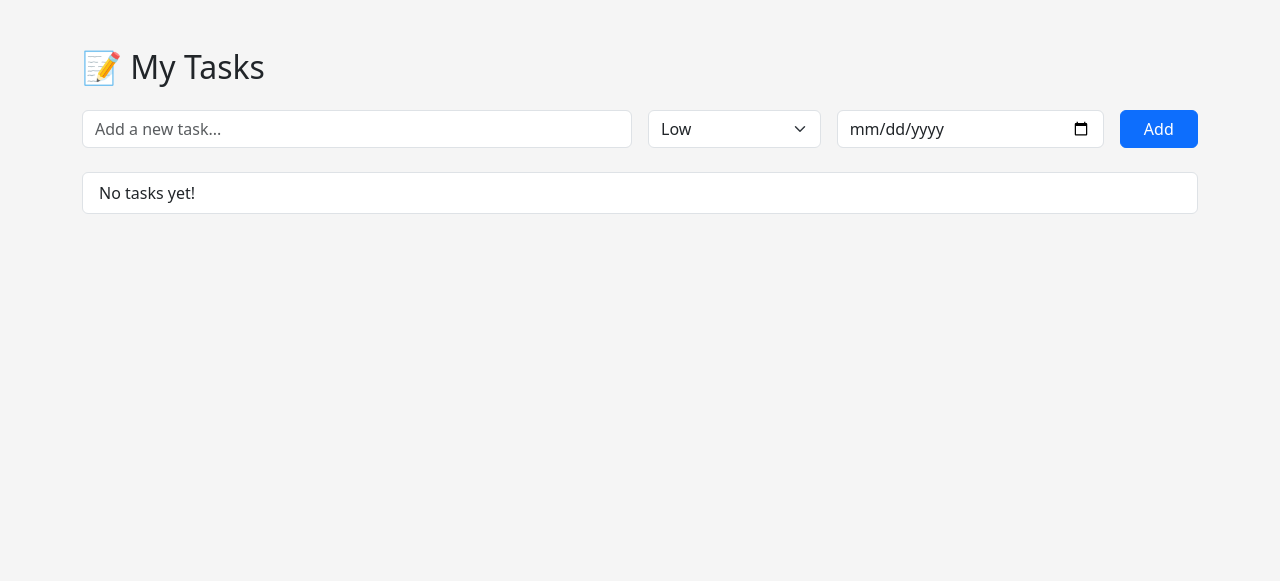
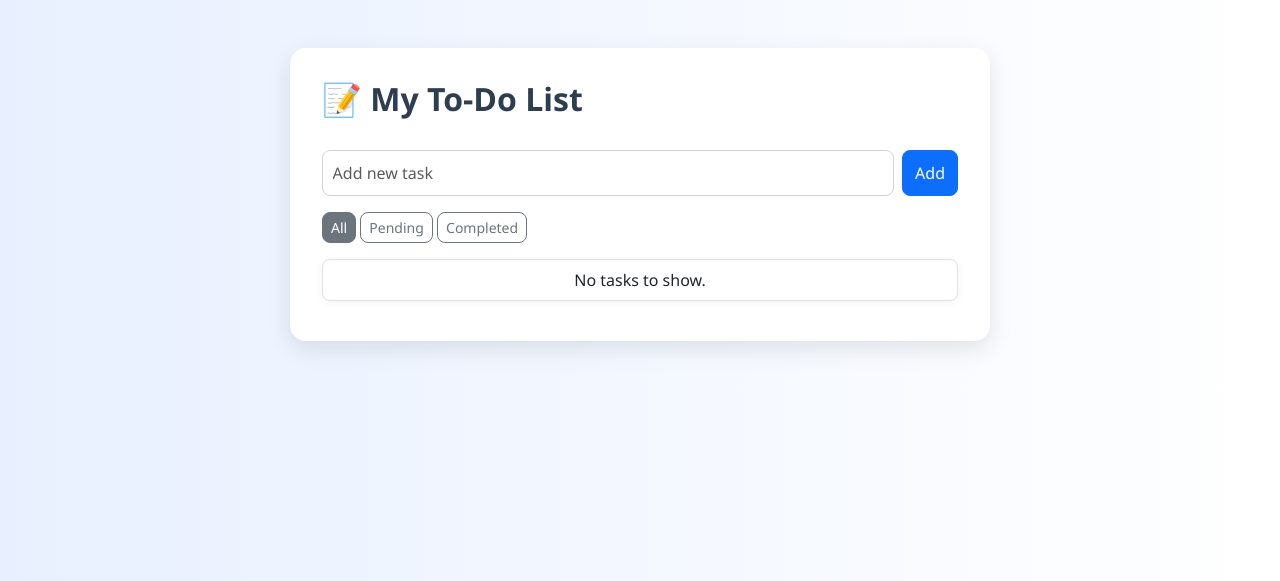
Before and after one commit to kvekariya-01/internship_project2, a Flask app: page / in a window 1280 px wide. Shown: the top 581 px of the page. Run offline with Flask 3, Linux system fonts and the light colour scheme.

Commit message:
Fix runtime init for Render

```diff
--- a/app.py
+++ b/app.py
@@ -1,44 +1,60 @@
-from flask import Flask, render_template, request, redirect, url_for
-from models import db, Task
-from datetime import datetime
-import os
+from flask import Flask, render_template, request, redirect
+from flask_sqlalchemy import SQLAlchemy
 
 app = Flask(__name__)
 app.config['SQLALCHEMY_DATABASE_URI'] = 'sqlite:///tasks.db'
 app.config['SQLALCHEMY_TRACK_MODIFICATIONS'] = False
-db.init_app(app)
+db = SQLAlchemy(app)
+
+class Task(db.Model):
+    id = db.Column(db.Integer, primary_key=True)
+    content = db.Column(db.String(200), nullable=False)
+    completed = db.Column(db.Boolean, default=False)
 
 with app.app_context():
     db.create_all()
 
 @app.route('/')
 def index():
-    tasks = Task.query.order_by(Task.created_at.desc()).all()
-    return render_template('index.html', tasks=tasks)
+    filter_by = request.args.get("filter", "all")
+    if filter_by == "completed":
+        tasks = Task.query.filter_by(completed=True).all()
+    elif filter_by == "pending":
+        tasks = Task.query.filter_by(completed=False).all()
+    else:
+        tasks = Task.query.all()
+    return render_template('index.html', tasks=tasks, filter_by=filter_by)
 
 @app.route('/add', methods=['POST'])
 def add():
     content = request.form['content']
-    priority = request.form.get('priority', 'Low')
-    due_date = request.form.get('due_date') or None
-    task = Task(content=content, priority=priority, due_date=due_date)
-    db.session.add(task)
-    db.session.commit()
-    return redirect(url_for('index'))
-
-@app.route('/complete/<int:id>')
-def complete(id):
-    task = Task.query.get_or_404(id)
-    task.complete = not task.complete
-    db.session.commit()
-    return redirect(url_for('index'))
+    if content:
+        task = Task(content=content)
+        db.session.add(task)
+        db.session.commit()
+    return redirect('/')
 
 @app.route('/delete/<int:id>')
 def delete(id):
     task = Task.query.get_or_404(id)
     db.session.delete(task)
     db.session.commit()
-    return redirect(url_for('index'))
+    return redirect('/')
+
+@app.route('/complete/<int:id>')
+def complete(id):
+    task = Task.query.get_or_404(id)
+    task.completed = not task.completed
+    db.session.commit()
+    return redirect('/')
+
+@app.route('/edit/<int:id>', methods=['POST'])
+def edit(id):
+    task = Task.query.get_or_404(id)
+    new_content = request.form[f'edit-{id}']
+    task.content = new_content
+    db.session.commit()
+    return redirect('/')
 
 if __name__ == '__main__':
     app.run(debug=True)
--- a/static/css/style.css
+++ b/static/css/style.css
@@ -1,3 +1,65 @@
 body {
-    background-color: #f5f5f5;
+  background: linear-gradient(to right, #e8f0ff, #ffffff);
+  font-family: 'Segoe UI', Tahoma, Geneva, Verdana, sans-serif;
 }
+
+.container {
+  max-width: 700px;
+  padding: 2rem;
+  background: white;
+  border-radius: 16px;
+  box-shadow: 0 8px 24px rgba(0, 0, 0, 0.1);
+}
+
+h2 {
+  font-weight: 700;
+  color: #2c3e50;
+}
+
+input[type="text"] {
+  border-radius: 8px;
+  padding: 0.6rem;
+  border: 1px solid #ced4da;
+  transition: border-color 0.3s ease;
+}
+
+input[type="text"]:focus {
+  border-color: #0d6efd;
+  outline: none;
+  box-shadow: 0 0 0 0.2rem rgba(13, 110, 253, 0.2);
+}
+
+.btn {
+  border-radius: 8px;
+  font-weight: 500;
+}
+
+.btn-outline-info:hover {
+  background-color: #0dcaf0;
+  color: white;
+}
+
+.btn-outline-success:hover {
+  background-color: #198754;
+  color: white;
+}
+
+.btn-outline-danger:hover {
+  background-color: #dc3545;
+  color: white;
+}
+
+.list-group-item {
+  border-radius: 8px !important;
+  margin-bottom: 8px;
+  box-shadow: 0 2px 8px rgba(0, 0, 0, 0.05);
+  transition: all 0.2s ease;
+}
+
+.list-group-item:hover {
+  background-color: #f8f9fa;
+}
+
+.text-decoration-line-through {
+  color: #6c757d;
+}
--- a/templates/index.html
+++ b/templates/index.html
@@ -1,43 +1,49 @@
-{% extends 'base.html' %}
-{% block content %}
-<h2 class="mb-4">📝 My Tasks</h2>
+<!DOCTYPE html>
+<html lang="en" data-bs-theme="light">
+<head>
+  <meta charset="UTF-8" />
+  <title>Flask To-Do App</title>
+  <meta name="viewport" content="width=device-width, initial-scale=1" />
+  <link href="https://cdn.jsdelivr.net/npm/bootstrap@5.3.3/dist/css/bootstrap.min.css" rel="stylesheet">
+  <link rel="stylesheet" href="{{ url_for('static', filename='css/style.css') }}">
+  <script>
+    // Dark mode preference using localStorage
+    document.documentElement.setAttribute('data-bs-theme',
+      localStorage.getItem('theme') || 'light');
+  </script>
+</head>
+<body class="bg-body-tertiary">
+<div class="container my-5">
+  <div class="d-flex justify-content-between align-items-center mb-4">
+    <h2 class="fw-bold">📝 My To-Do List</h2>
+  </div>
 
-<form action="/add" method="POST" class="row g-3 mb-4">
-  <div class="col-md-6">
-    <input type="text" name="content" class="form-control" placeholder="Add a new task..." required>
+  <form action="/add" method="POST" class="d-flex mb-3">
+    <input type="text" name="content" class="form-control me-2" placeholder="Add new task" required />
+    <button type="submit" class="btn btn-primary">Add</button>
+  </form>
+
+  <div class="mb-3">
+    <a href="/?filter=all" class="btn btn-outline-secondary btn-sm {{ 'active' if filter_by == 'all' else '' }}">All</a>
+    <a href="/?filter=pending" class="btn btn-outline-secondary btn-sm {{ 'active' if filter_by == 'pending' else '' }}">Pending</a>
+    <a href="/?filter=completed" class="btn btn-outline-secondary btn-sm {{ 'active' if filter_by == 'completed' else '' }}">Completed</a>
   </div>
-  <div class="col-md-2">
-    <select name="priority" class="form-select">
-      <option value="Low">Low</option>
-      <option value="Medium">Medium</option>
-      <option value="High">High</option>
-    </select>
-  </div>
-  <div class="col-md-3">
-    <input type="date" name="due_date" class="form-control">
-  </div>
-  <div class="col-md-1">
-    <button type="submit" class="btn btn-primary w-100">Add</button>
-  </div>
-</form>
 
   <ul class="list-group">
     {% for task in tasks %}
-  <li class="list-group-item d-flex justify-content-between align-items-center {% if task.complete %}list-group-item-success{% endif %}">
-    <div>
-      <strong>{{ task.content }}</strong>
-      <span class="badge bg-secondary ms-2">{{ task.priority }}</span>
-      {% if task.due_date %}
-        <small class="text-muted ms-2">Due: {{ task.due_date }}</small>
-      {% endif %}
-    </div>
-    <div>
-      <a href="/complete/{{ task.id }}" class="btn btn-sm btn-outline-success">✔</a>
-      <a href="/delete/{{ task.id }}" class="btn btn-sm btn-outline-danger">🗑</a>
-    </div>
+    <li class="list-group-item d-flex justify-content-between align-items-center">
+      <form action="/edit/{{ task.id }}" method="POST" class="flex-grow-1 d-flex">
+        <input type="text" name="edit-{{ task.id }}" class="form-control me-2 {{ 'text-decoration-line-through' if task.completed }}" value="{{ task.content }}" />
+        <button type="submit" class="btn btn-outline-info btn-sm me-1">✏</button>
+      </form>
+      <a href="/complete/{{ task.id }}" class="btn btn-outline-success btn-sm me-1">✅</a>
+      <a href="/delete/{{ task.id }}" class="btn btn-outline-danger btn-sm">🗑</a>
     </li>
     {% else %}
-  <li class="list-group-item">No tasks yet!</li>
+    <li class="list-group-item text-center">No tasks to show.</li>
     {% endfor %}
   </ul>
-{% endblock %}
+</div>
+
+</body>
+</html>
```
Also changed, not shown: instance/tasks.db (added). Lines whose indentation alone changed are shown as unchanged.
